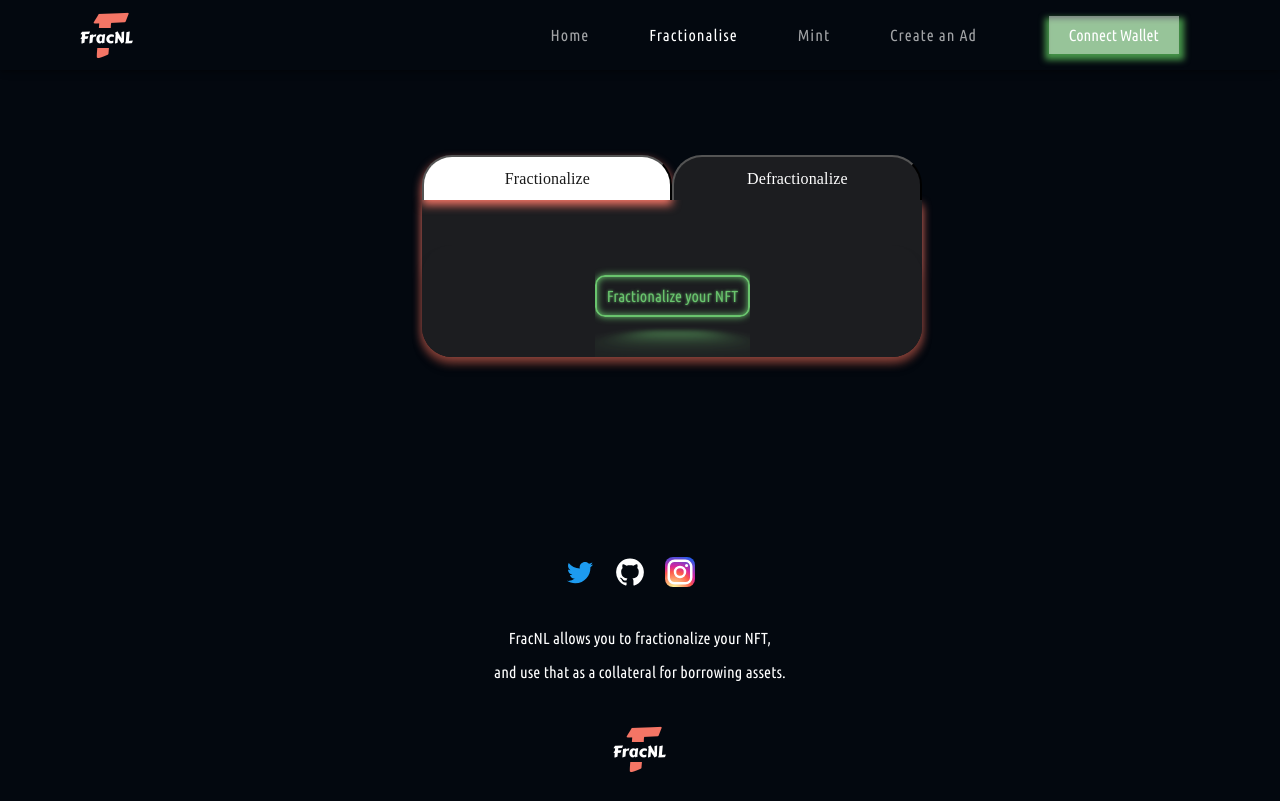
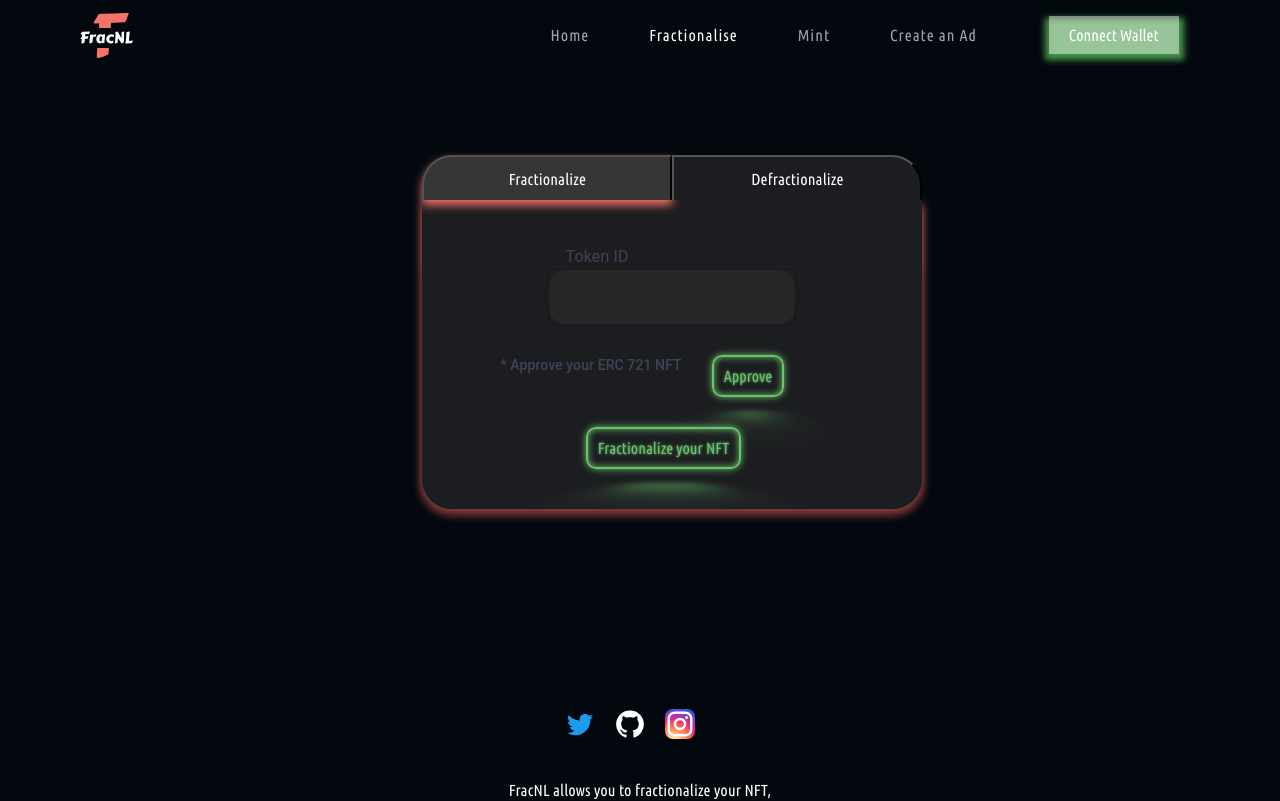
Before and after one commit to realnimish/FracNL, a React (Create React App) app in the folder frontend/: page /fractionalise in a window 1280 px wide. Shown: the top 801 px of the page. Built offline with nearby package versions, Linux system fonts and the light colour scheme.

Commit message:
Update fractionalize page

```diff
--- a/frontend/package.json
+++ b/frontend/package.json
@@ -21,6 +21,7 @@
     "minimist": "^1.2.7",
     "react": "^18.2.0",
     "react-dom": "^18.2.0",
+    "react-material-ui-carousel": "^3.4.2",
     "react-router-dom": "^6.8.0",
     "react-scripts": "5.0.1",
     "web-vitals": "^2.1.4",
--- a/frontend/src/App.js
+++ b/frontend/src/App.js
@@ -10,6 +10,7 @@ import ListNFT from './component/ListNFT';
 import ListingDetail from './component/ListingDetails/ListingDetail';
 import MintNFT from './component/Mint/MintNFT';
 import Fractionalise from './component/Fractionalise';
+import Profile from './component/Profile';
 
 function App() {
 
@@ -52,7 +53,7 @@ function App() {
           <Route exact path="/mint" element={<MintNFT/>} />
           <Route exact path="/list" element={<ListNFT/>} />
           <Route exact path="/fractionalise" element={<Fractionalise />} />
-          <Route exact path="/profile" element={<></>} />
+          <Route exact path="/profile" element={<Profile />} />
           <Route exact path="/listing" element={<ListingDetail/>} />
           <Route exact path="/error" element={<>Error</>}/>
         </Routes>
--- a/frontend/src/component/Fractionalise.jsx
+++ b/frontend/src/component/Fractionalise.jsx
@@ -1,5 +1,7 @@
 import { Box, Typography } from "@mui/material";
 import { useState, useEffect } from "react";
+import TextField from "@mui/material/TextField";
+
 export default function Fractionalise(props) {
   useEffect(() => {
     const tabs = document.querySelector(".tabs");
@@ -23,20 +25,71 @@ export default function Fractionalise(props) {
     });
   }, []);
 
-
   return (
     <div class="wrapper">
       <div class="tabs">
-        <button class="navTab active" data-toggle="frac">
-            Fractionalize
+        <button
+          class="navTab active"
+          data-toggle="frac"
+          style={{ fontFamily: "'Ubuntu Condensed', sans-serif", borderTopLeftRadius: "30px" }}
+        >
+          Fractionalize
         </button>
-        <button class="navTab" data-toggle="defrac">
-            Defractionalize
+        <button
+          class="navTab"
+          data-toggle="defrac"
+          style={{ fontFamily: "'Ubuntu Condensed', sans-serif", borderTopRightRadius: "30px" }}
+        >
+          Defractionalize
         </button>
       </div>
       <div class="contentWrapper">
         <div class="content active" id="frac">
-          <Box sx={{ width: "100%", marginBottom: "40px"}} className="buttonContainer">
+          <Typography
+            variant="body1"
+            sx={{
+              marginLeft: "65px",
+              fontWeight: "400",
+              color: "#404258",
+            }}
+          >
+            Token ID
+          </Typography>
+          <Box
+            component="div"
+            sx={{
+              marginBottom: "30px",
+              display: "flex",
+              justifyContent: "center",
+            }}
+          >
+            <TextField
+              id="filled-number"
+              type="number"
+              InputLabelProps={{
+                shrink: true,
+              }}
+              variant="outlined"
+              sx={{
+                backgroundColor: "#262626",
+                borderRadius: "20px",
+              }}
+            />
+          </Box>
+          <Box
+            component="div"
+            sx={{
+              display: "flex",
+              paddingRight: "60px",
+            }}
+          >
+            <Typography
+              variant="subtitle2"
+              sx={{ color: "#404258", marginRight: "30px" }}
+            >
+              {" "}
+              * Approve your ERC 721 NFT
+            </Typography>
             <div
               className="btn btn-green"
               tabIndex={1}
@@ -44,16 +97,90 @@ export default function Fractionalise(props) {
                 fontFamily: "'Ubuntu Condensed', sans-serif",
               }}
             >
+              Approve
+            </div>
+          </Box>
+          <Box
+            sx={{ width: "100%", marginBottom: "40px" }}
+            className="buttonContainer"
+          >
+            <div
+              className="btn btn-green"
+              tabIndex={1}
+              style={{
+                fontFamily: "'Ubuntu Condensed', sans-serif",
+                marginRight: "30%",
+              }}
+            >
               Fractionalize your NFT
             </div>
           </Box>
         </div>
         <div class="content" id="defrac">
-          <Box sx={{ width: "100%", marginBottom: "40px" }} className="buttonContainer">
+          <Typography
+            variant="body1"
+            sx={{
+              marginLeft: "80px",
+              fontWeight: "400",
+              color: "#404258",
+            }}
+          >
+            Token ID
+          </Typography>
+          <Box
+            component="div"
+            sx={{
+              marginBottom: "30px",
+              display: "flex",
+              justifyContent: "center",
+            }}
+          >
+            <TextField
+              id="filled-number"
+              type="number"
+              InputLabelProps={{
+                shrink: true,
+              }}
+              variant="outlined"
+              sx={{
+                backgroundColor: "#262626",
+                borderRadius: "20px",
+              }}
+            />
+          </Box>
+          <Box
+            component="div"
+            sx={{
+              display: "flex",
+              paddingRight: "60px",
+            }}
+          >
+            <Typography
+              variant="subtitle2"
+              sx={{ color: "#404258", marginRight: "30px" }}
+            >
+              {" "}
+              * Disapprove your ERC 721 NFT
+            </Typography>
             <div
               className="btn btn-red"
               tabIndex={1}
-              style={{ fontFamily: "'Ubuntu Condensed', sans-serif" }}
+              style={{
+                fontFamily: "'Ubuntu Condensed', sans-serif",
+              }}
+            >
+              Disapprove
+            </div>
+          </Box>
+          <Box
+            sx={{ width: "100%", marginBottom: "40px" }}
+            className="buttonContainer"
+          >
+            <div
+              className="btn btn-red"
+              tabIndex={1}
+              style={{ fontFamily: "'Ubuntu Condensed', sans-serif",
+                        marginRight: "30%" }}
             >
               Defractionalize your NFT
             </div>
--- a/frontend/src/component/Profile.jsx
+++ b/frontend/src/component/Profile.jsx
@@ -0,0 +1,47 @@
+import { Box, Typography } from "@mui/material";
+import { useState, useEffect } from "react";
+
+export default function Profile(props) {
+  return (
+    <Box
+      component="div"
+      sx={{
+        marginTop: "100px",
+      }}
+    >
+      <Box
+        sx={{
+          display: "flex",
+          justifyContent: "center",
+        }}
+      >
+        <Typography
+          variant="h2"
+          textAlign={"center"}
+          className="title"
+          sx={{
+            fontFamily: "'Ubuntu Condensed', sans-serif",
+            letterSpacing: "1.5px",
+            margin: "0px 0px 0px 0px",
+          }}
+        >
+          Profile
+        </Typography>
+      </Box>
+      <Box>
+      <Typography
+          variant="h5"
+          textAlign={"center"}
+          className="title"
+          sx={{
+            fontFamily: "'Ubuntu Condensed', sans-serif",
+            letterSpacing: "1.5px",
+            margin: "0px 0px 0px 0px",
+          }}
+        >
+          Created Ads
+        </Typography>
+      </Box>
+    </Box>
+  );
+}
--- a/frontend/src/index.css
+++ b/frontend/src/index.css
@@ -763,14 +763,14 @@ a {
   font-weight: 400;
   background: #1c1d20;
   color: hsl(0, 0%, 100%);
-  border-radius: 30px 30px 0 0;
   cursor: pointer;
   font-family: "'Ubuntu Condensed', sans-serif";
 }
 
 .navTab.active {
-  background: #ffffff;
+  background: #363636;
   color: hsl(0, 0%, 10%);
+  color: hsl(0, 0%, 100%);
   animation: boxShadowChange 15s infinite;
   font-weight: 400;
   font-size: 1rem;
```
Also changed, not shown: 1 other file (tests, documents, lock files or other folders).
